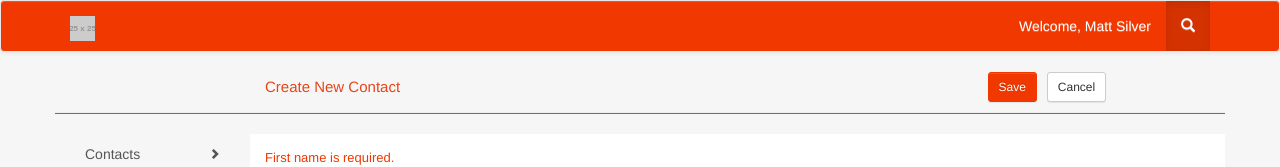
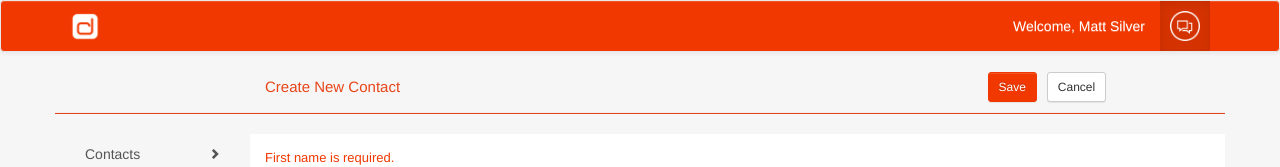
Before and after one commit to radin-reth/delighterr, a plain HTML site: page index.html in a window 1280 px wide. Shown: the top 167 px of the page. Drawn offline with nearby package versions, Linux system fonts and the light colour scheme; placeholder pictures from the web are drawn by us.

Commit message:
add logo and chat

```diff
--- a/css/application.css
+++ b/css/application.css
@@ -1,3 +1,8 @@
+.link-logo,
+#chat {
+  padding: 10px;
+}
+
 body,
 .panel {
   background: #F6F6F6;
--- a/index.html
+++ b/index.html
@@ -37,8 +37,8 @@
             <span class="icon-bar"></span>
           </button>
 
-          <a class="navbar-brand" href="#">
-            <img alt="Brand" src="http://placehold.it/25x25/ffffff/000000">
+          <a class="navbar-brand link-logo" href="#">
+            <img alt="Brand" src="img/Delighterr_Logo.png" width="40">
           </a>
         </div>
 
@@ -47,7 +47,7 @@
             <li><a href="#" id="welcome-message">Welcome, Matt Silver</a></li>
             <li class="active">
               <a href="#" id="chat">
-                <span class="glyphicon glyphicon-search" aria-hidden="true"></span>
+                <img src="img/Chat_Icon.png" width="30">
               </a>
             </li>
 
```
Also changed, not shown: img/Chat_Icon.png (added), img/Delighterr_Logo.png (added).
